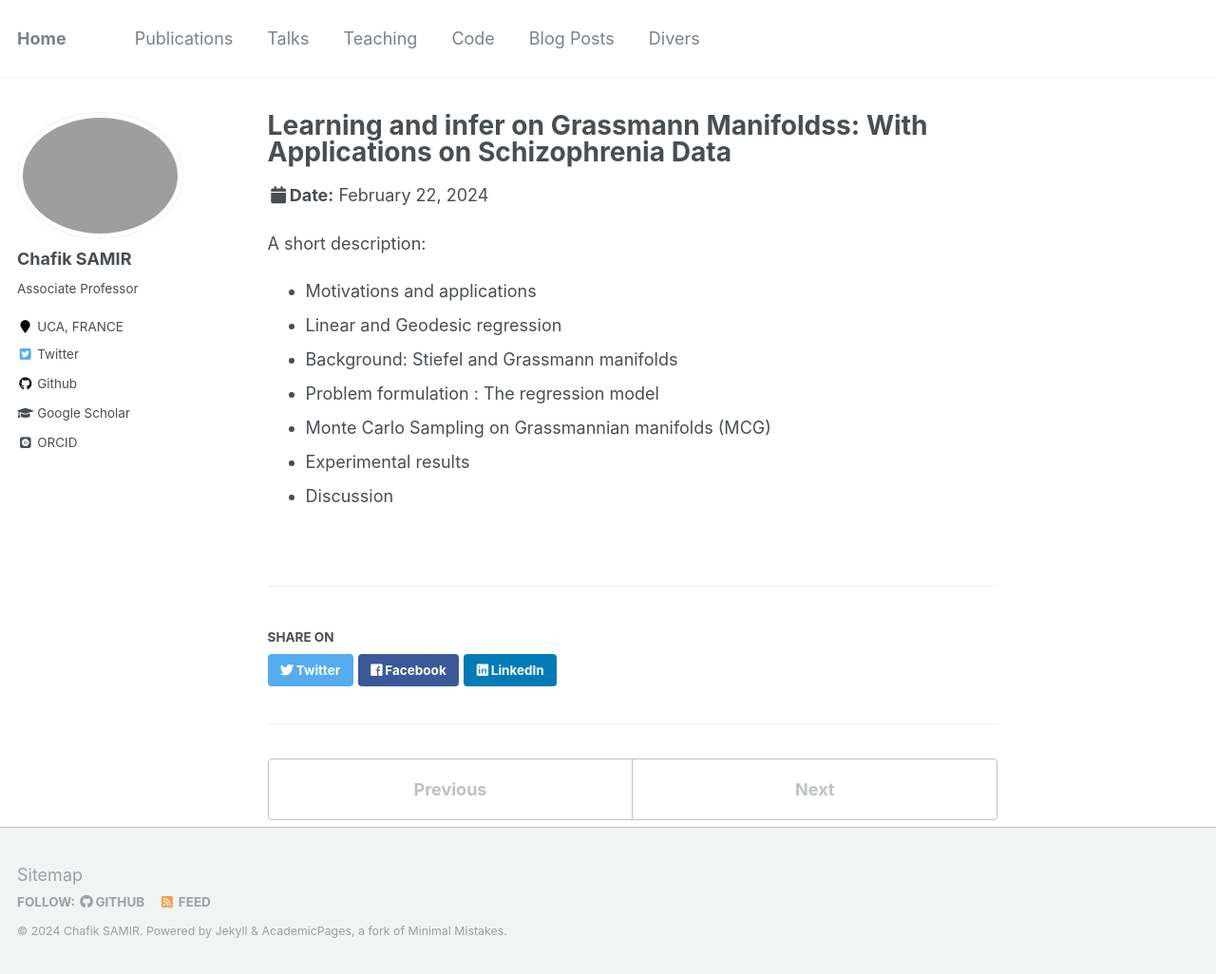
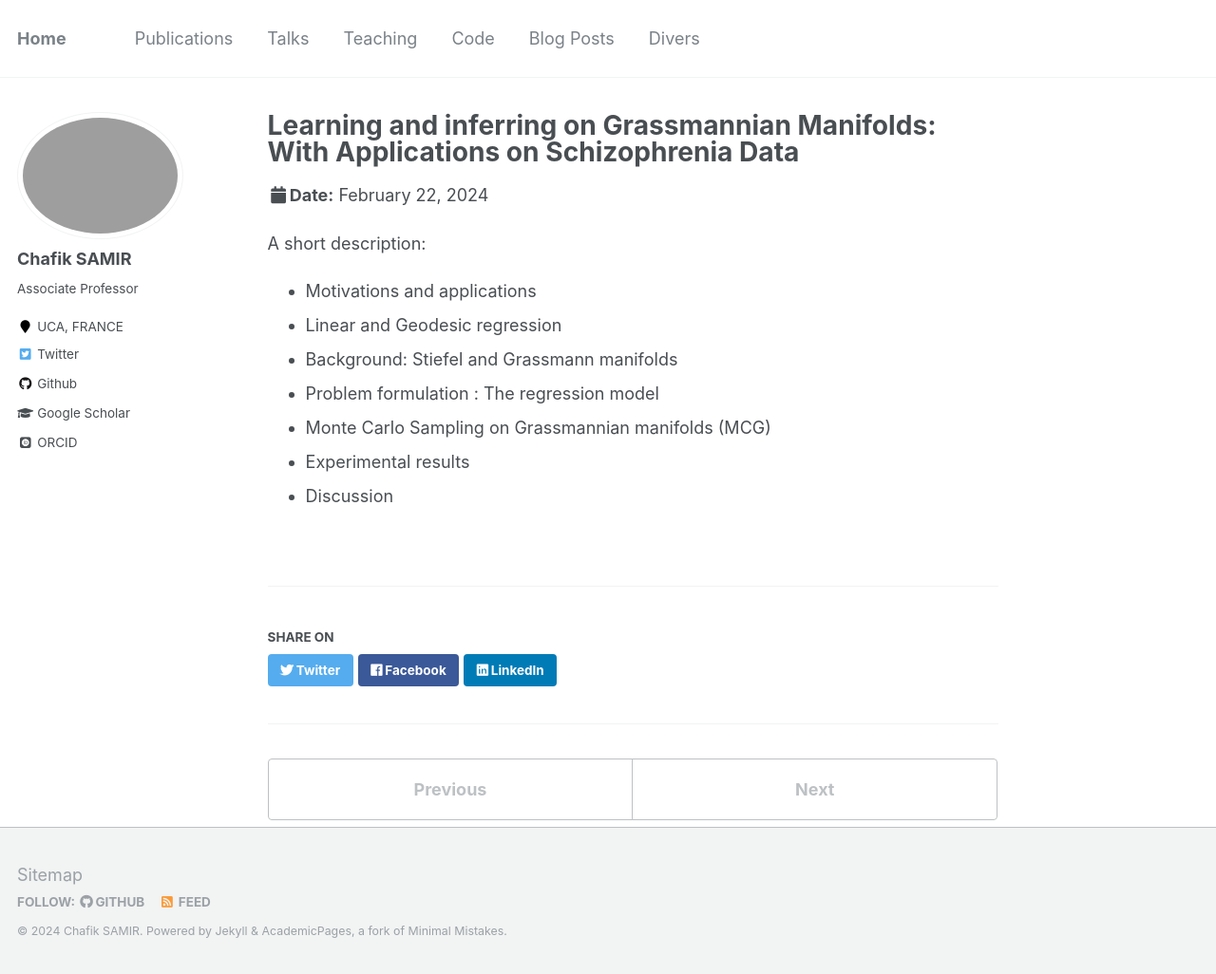
Before and after one commit to Chsamir/chsamir.github.io, a Jekyll site: the page built from _talks/2024-02-20-talk-1.md, in a window 1280 px wide and 1026 px high. Shown: the whole window at 95% size. Built offline with Jekyll 4.4.1, drawn with Linux system fonts in a browser that asks for light colours; some web fonts are replaced.

Commit message:
Update 2024-02-20-talk-1.md

```diff
--- a/_talks/2024-02-20-talk-1.md
+++ b/_talks/2024-02-20-talk-1.md
@@ -1,5 +1,5 @@
 ---
-title: "Learning and infer on Grassmann Manifoldss: With Applications on Schizophrenia Data"
+title: "Learning and inferring on Grassmannian Manifolds: With Applications on Schizophrenia Data"
 collection: talks
 type: "Talk"
 #permalink: /talks/2024-02-22-talk-1
```
